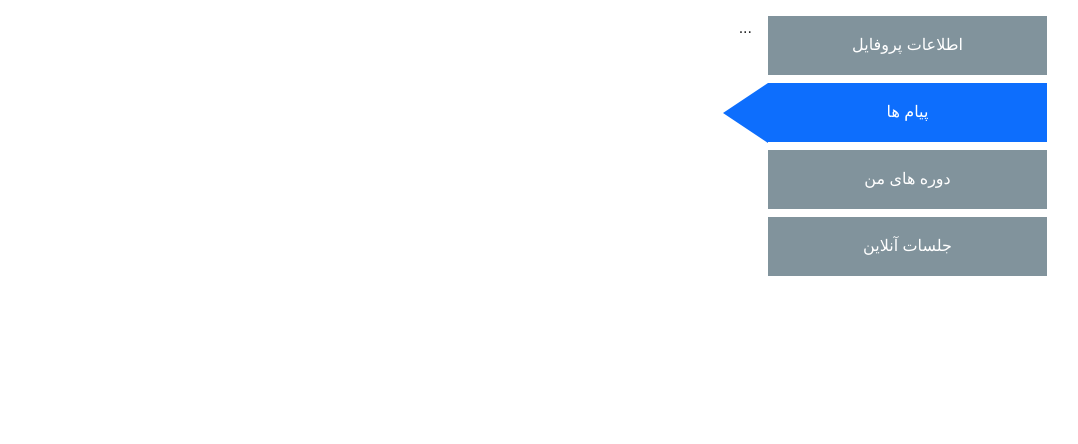
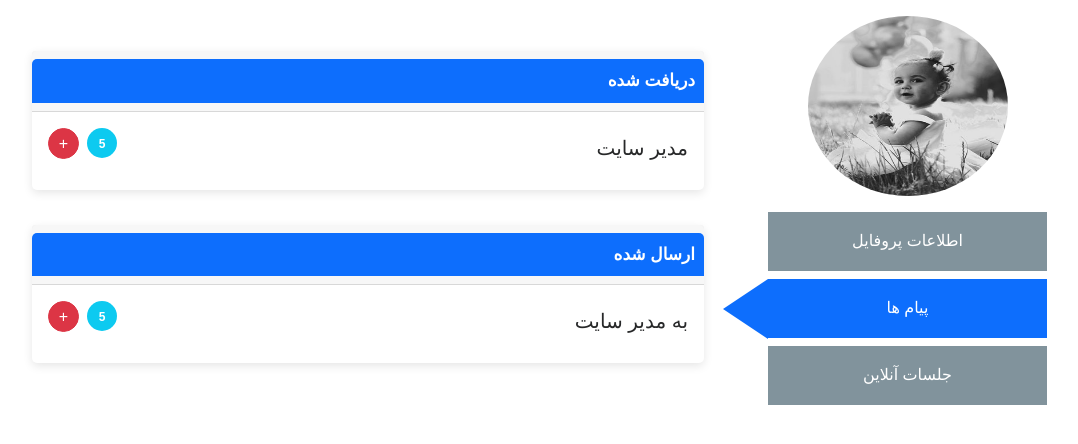
Before and after one commit to goudarzi8933/lesson6, a plain HTML site: page index.html in a window 1280 px wide. Both pictures are taken after a click on the tab "پیام ها". Shown: the whole page, without its empty margins (135-1213 px from the left). Drawn offline with nearby package versions, Linux system fonts and the light colour scheme; a small style sheet from the web is missing.

Commit message:
update index.html

```diff
--- a/assets/css/custom.css
+++ b/assets/css/custom.css
@@ -1,6 +1,3 @@
-/* .nav.nav-pills {
-  border-radius: none !important;
-} */
 body {
   font-family: Vazirmatn, sans-serif;
 
@@ -12,6 +9,11 @@ A {
 }
 ul li {
   list-style-type: none;
+}
+
+.tablist .prof-img img {
+  width: 200px;
+  height: 180px;
 }
 
 .nav-link:not(.active) {
@@ -34,35 +36,45 @@ ul li {
   top: 0;
   border-top: 30px solid transparent !important;
   border-bottom: 30px solid transparent !important;
-  /* border-right: 45px solid #b2b2b2 !important; */
 }
 .nav-link:hover {
   background: #0d6efd !important;
 }
 
 .inner {
-  margin: 35px 0;
+  margin: 35px 0 0;
   box-shadow: 0px 3px 10px 0px rgba(0, 0, 0, 0.1);
   border-radius: 5px;
-  /* padding: 0 30px 25px; */
 }
 .inner .card-header .heading {
-  font-size: 22px;
+  font-size: 17px;
   color: #fff;
   font-weight: 700;
-  /* background: #0d6efd !important; */
   padding: 9px;
   background: #0d6efd;
   border-top-left-radius: 5px;
   border-top-right-radius: 5px;
-  /* margin: 0 -30px 24px; */
 }
-.form-control:focus {
+#v-pills-message .inner .badge {
+  width: 30px;
+  height: 30px;
+  padding: 10px 3px;
+}
+#v-pills-message .inner .btn {
+  width: 31px;
+  height: 31px;
+  padding: 3px 3px;
+}
+.inner .form-control:focus {
   outline: none;
   box-shadow: none;
 }
 
-.card-body__title {
+.card-body a:hover {
+  color: #2a2a2a !important;
+}
+.card-body__info {
+  background: #e9eaeb;
 }
 
 @media screen and (max-width: 768px) {
@@ -74,3 +86,8 @@ ul li {
     /* margin-bottom: 25px; */
   }
 }
+@media screen and (max-width: 576px) {
+  .tab-content {
+    width: 95%;
+  }
+}
--- a/index.html
+++ b/index.html
@@ -25,8 +25,12 @@
             <div class="row justify-content-center">
                 <div class="tablist d-flex mt-3">
 
-                    <div class="col-lg-3 col-md-4 nav d-flex flex-column nav-pills me-3 " id="v-pills-tab"
+                    <div class="col-lg-3 col-md-4 nav d-flex text-center flex-column nav-pills me-3 " id="v-pills-tab"
                         role="tablist" aria-orientation="vertical">
+
+                        <div class="prof-img mb-3">
+                            <img src="assets/img/portrait-(5).jpg" alt="prof-img" class="img-fluid rounded-circle">
+                        </div>
 
                         <button class="nav-link active position-relative rounded-0 border-0 mb-2"
                             id="v-pills-profile-tab" data-bs-toggle="pill" data-bs-target="#v-pills-profile"
@@ -40,12 +44,6 @@
                             ها
                         </button>
 
-                        <button class="nav-link position-relative rounded-0 border-0 mb-2" id="v-pills-course-tab"
-                            data-bs-toggle="pill" data-bs-target="#v-pills-course" type="button" role="tab"
-                            aria-controls="v-pills-course" aria-selected="true">دوره
-                            های من
-                        </button>
-
                         <button class="nav-link position-relative rounded-0 border-0 mb-2" id="v-pills-onmeeting-tab"
                             data-bs-toggle="pill" data-bs-target="#v-pills-onmeeting" type="button" role="tab"
                             aria-controls="v-pills-onmeeting" aria-selected="false">جلسات
@@ -54,11 +52,11 @@
                     </div>
 
 
-                    <div class="col-md-9 col-sm-10 tab-content pe-3 " id="v-pills-tabContent">
+                    <div class="col-md-8 col-sm-10 tab-content pe-3 ps-2 mb-5" id="v-pills-tabContent">
 
-                        <div class="tab-pane fade" id="v-pills-profile" role="tabpanel"
+                        <div class=" tab-pane show" id="v-pills-profile" role="tabpanel"
                             aria-labelledby="v-pills-profile-tab" tabindex="0">
-                            <div class="inner me-md-5">
+                            <div class="inner me-md-5  pb-5">
                                 <div class="card-header pe-0 ps-0">
                                     <div class="heading pt-3 ">
                                         <h5>
@@ -84,17 +82,36 @@
                                             class="form-control form-control-sm" required>
                                     </div>
                                 </div>
+                                <button type="submit" class="btn btn-success pe-4 ps-4 mt-3 me-4">
+                                    ذخیره
+                                </button>
+                            </div>
 
+                        </div>
+
+                        <div class="tab-pane fade" id="v-pills-message" role="tabpanel"
+                            aria-labelledby="v-pills-message-tab" tabindex="0">
+                            <div class="inner me-md-5">
+                                <div class="card-header pe-0 ps-0">
+                                    <div class="heading">دریافت شده</div>
+                                </div>
+                                <div class="card-body d-flex">
+                                    <h5 class="card-title mt-2 ms-auto"> مدیر سایت</h5>
+                                    <p class="badge bg-info rounded-circle">5</p>
+                                    <a href="#" class="btn btn-danger me-2 rounded-circle">+</a>
                                 </div>
                             </div>
 
-                        <div class="tab-pane fade show active" id="v-pills-course" role="tabpanel"
-                            aria-labelledby="v-pills-course-tab" tabindex="0">
-
+                            <div class="inner me-md-5">
+                                <div class="card-header pe-0 ps-0">
+                                    <div class="heading">ارسال شده</div>
                                 </div>
-
-                        <div class="tab-pane fade" id="v-pills-disabled" role="tabpanel"
-                            aria-labelledby="v-pills-disabled-tab" tabindex="0">...
+                                <div class="card-body d-flex">
+                                    <h5 class="card-title mt-2 ms-auto">به مدیر سایت</h5>
+                                    <p class="badge bg-info rounded-circle">5</p>
+                                    <a href="#" class="btn btn-danger me-2 rounded-circle">+</a>
+                                </div>
+                            </div>
                         </div>
 
                         <div class="tab-pane fade" id="v-pills-onmeeting" role="tabpanel"
@@ -112,8 +129,7 @@
                                     <div class="dropdown-divider mb-4">
                                     </div>
 
-                                    <div class="tabs-body">
-                                        <div class=" id=" tab1">
+                                    <div class="card-body__info p-2">
                                         <a class="online-session" href="#">
                                             <div class="details">
                                                 <div class="info">
@@ -123,27 +139,16 @@
                                                 <div class="text">
                                                     Web Design II آنلاین </div>
                                             </div>
-                                                <div class="time" dir="rtl">
+                                            <div class="time">
                                                 1402-05-07 17:30 تا 20:30</div>
-                                                <div class="conversation-tools">
-                                                </div>
                                         </a>
-
-
-                                        </div>
-
                                     </div>
                                 </div>
                             </div>
                         </div>
-
-                        <div class="tab-pane fade" id="v-pills-message" role="tabpanel"
-                            aria-labelledby="v-pills-message-tab" tabindex="0">...
                     </div>
                 </div>
             </div>
-            </div>
-
         </div>
     </section>
 
```
Also changed, not shown: assets/img/portrait-(5).jpg (added). Lines whose indentation alone changed are shown as unchanged.
